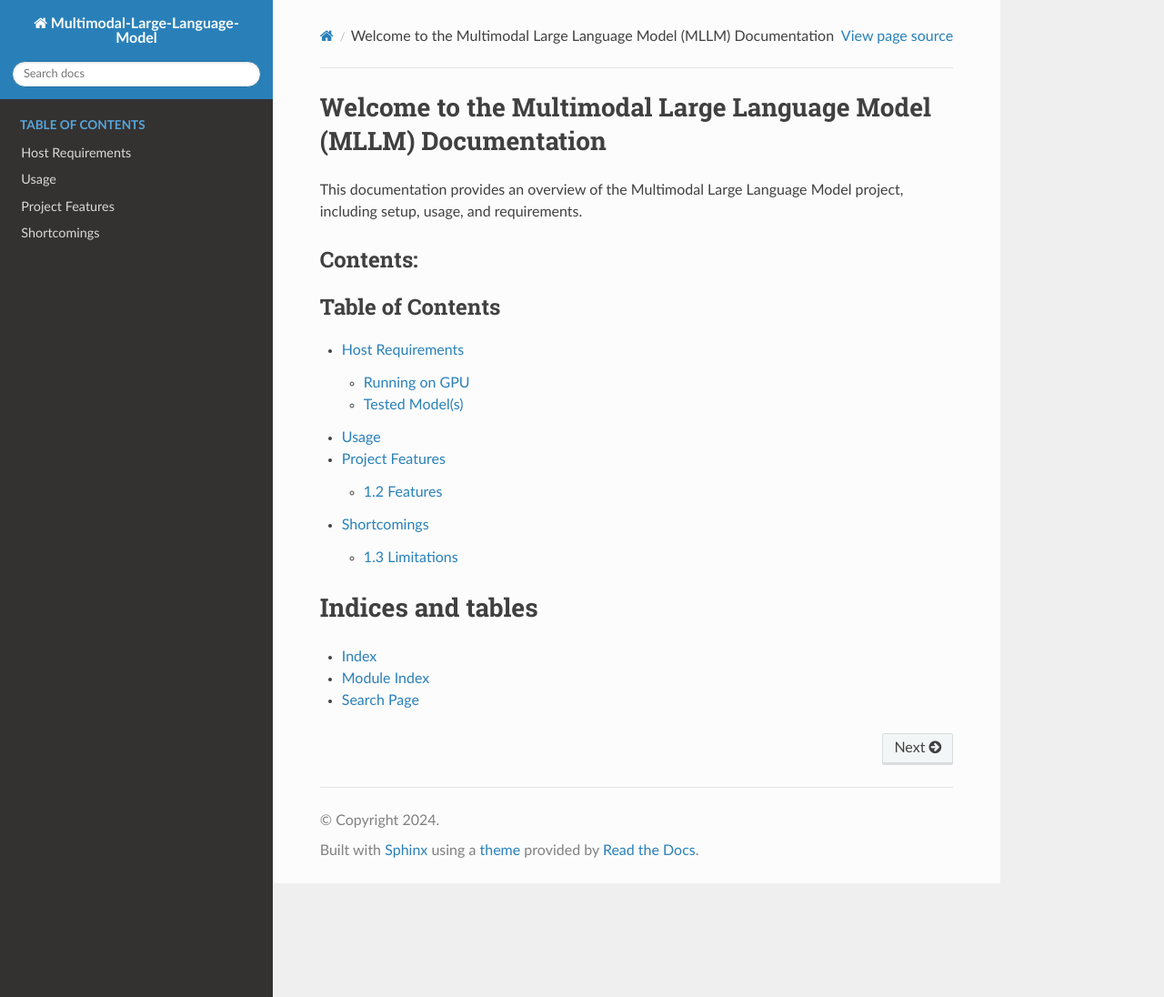
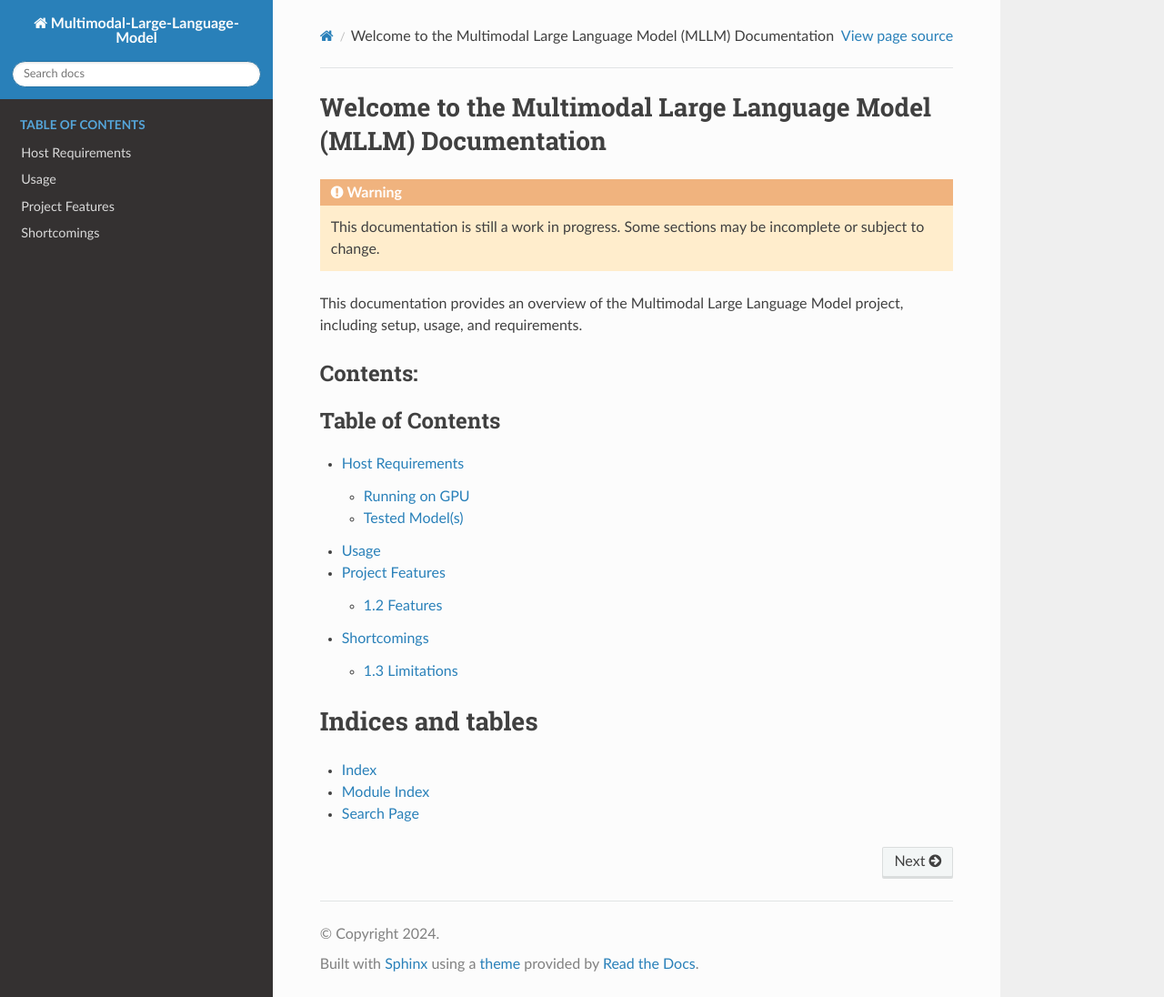
Before and after one commit to NotYuSheng/Multimodal-Large-Language-Model, a Sphinx documentation site: the page built from doc/index.rst, in a window 1280 px wide and 1096 px high. Shown: the whole window at 91% size. Built offline with Sphinx 7.4.7 and the Read the Docs theme 2.0.0, drawn with Linux system fonts in a browser that asks for light colours; pages that are not in the unit, such as notebooks, are missing from menus.

Commit message:
Update index.rst

```diff
--- a/doc/index.rst
+++ b/doc/index.rst
@@ -1,5 +1,8 @@
 Welcome to the Multimodal Large Language Model (MLLM) Documentation
 ====================================================================
+
+.. warning::
+   This documentation is still a work in progress. Some sections may be incomplete or subject to change.
 
 This documentation provides an overview of the Multimodal Large Language Model project, including setup, usage, and requirements.
 
```
